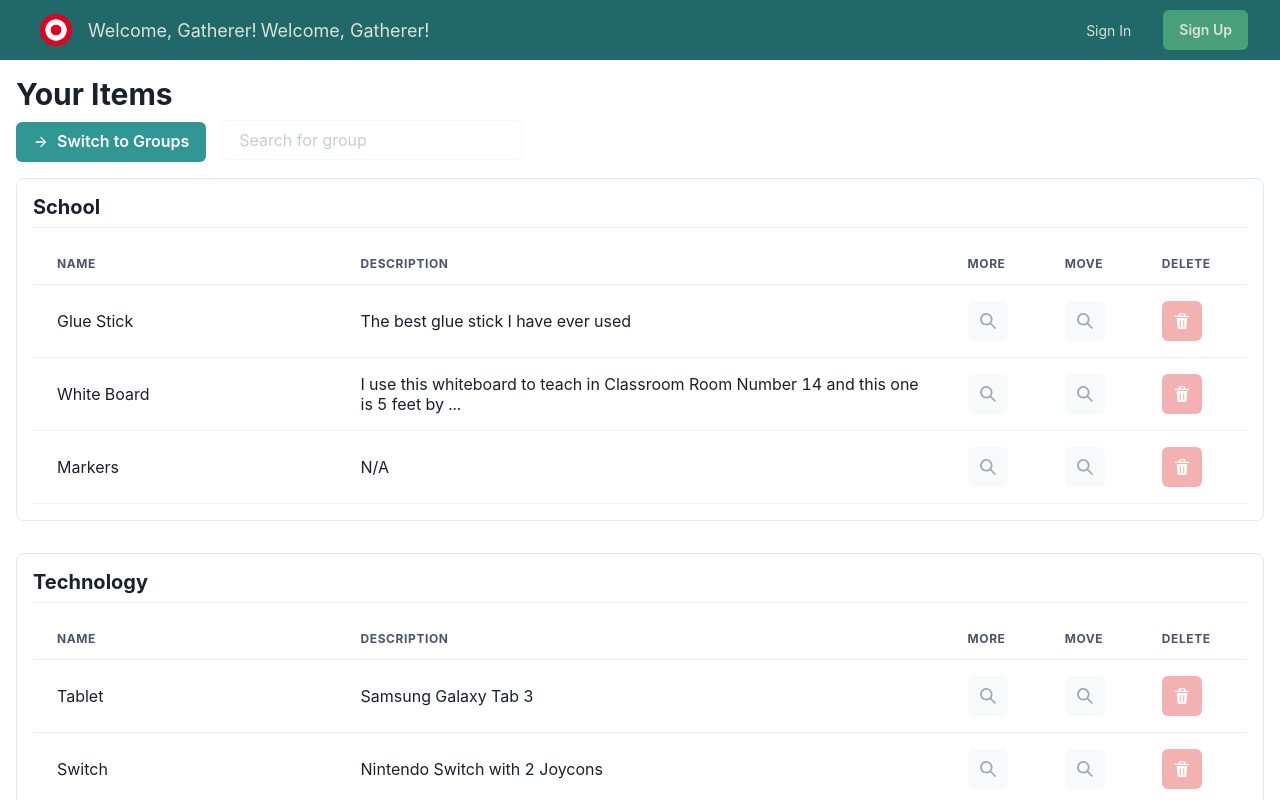
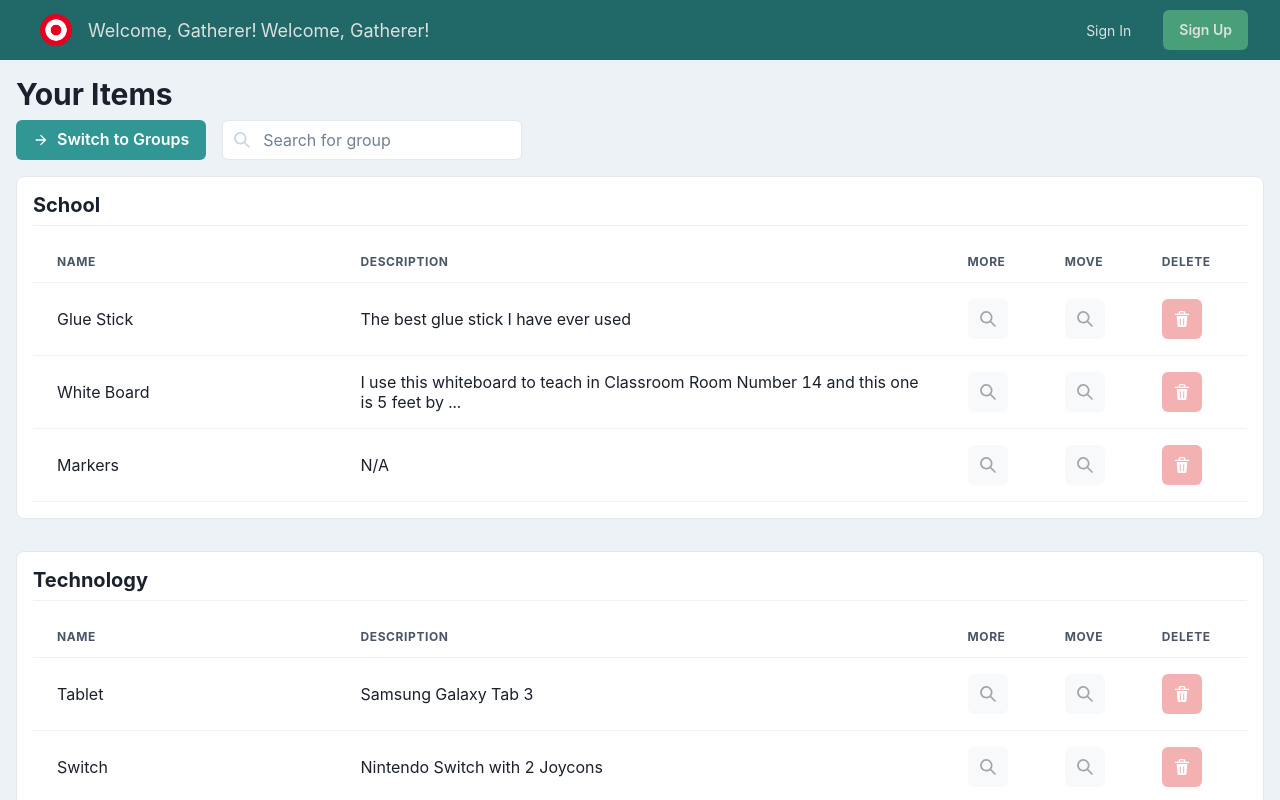
Before and after one commit to Gather307/Gather, a React (Vite) app in the folder frontend/: page /items in a window 1280 px wide. Shown: the top 800 px of the page. Built offline with nearby package versions, Linux system fonts and the light colour scheme.

Commit message:
fix: background color is uniform throughout page, made searchbar visually appealling

```diff
--- a/frontend/src/components/ItemGroup.tsx
+++ b/frontend/src/components/ItemGroup.tsx
@@ -25,7 +25,7 @@ type ItemGroupProps = {
 
 const ItemGroup: React.FC<ItemGroupProps> = ({ category, items }) => {
   return (
-    <Box p={4} borderWidth="1px" borderRadius="lg" width="full" mb={4}>
+    <Box p={4} borderWidth="1px" borderRadius="lg" width="full" mb={4} bg="white">
       <Heading as="h2" size="md">
         {category}
       </Heading>
--- a/frontend/src/pages/ItemsPage.tsx
+++ b/frontend/src/pages/ItemsPage.tsx
@@ -1,6 +1,15 @@
 import React from "react";
-import { Box, Button, Flex, Heading, Input, VStack } from "@chakra-ui/react";
-import { ArrowForwardIcon } from "@chakra-ui/icons";
+import {
+  Box,
+  Button,
+  Flex,
+  Heading,
+  Input,
+  InputGroup,
+  InputLeftElement,
+  VStack
+} from "@chakra-ui/react";
+import { ArrowForwardIcon, SearchIcon } from "@chakra-ui/icons";
 import ItemGroup from "../components/ItemGroup";
 
 // Define the types for items
@@ -35,12 +44,13 @@ const items: Items = {
 
 const ItemsPage: React.FC = () => {
   return (
-    <Box w="100vw" p={4}>
+    <Box w="100vw" p={4} bg="gray.100">
       <Flex direction="column" minH="100vh" width="full">
         <Box mb={4} width="full">
           <Heading as="h1" size="lg">
             Your Items
           </Heading>
+          <Flex mt={2} alignItems="center">
             <Button
               leftIcon={<ArrowForwardIcon />}
               colorScheme="teal"
@@ -49,12 +59,22 @@ const ItemsPage: React.FC = () => {
             >
               Switch to Groups
             </Button>
+            <InputGroup width="300px">
+              <InputLeftElement
+                pointerEvents="none"
+                children={<SearchIcon color="gray.300" />}
+              />
               <Input
                 placeholder="Search for group"
-            width="300px"
-            mt={2}
                 isDisabled
+                _disabled={{
+                  bg: "white",
+                  color: "gray.500",
+                  cursor: "not-allowed",
+                }}
               />
+            </InputGroup>
+          </Flex>
         </Box>
 
         <VStack spacing={4} flex="1" align="stretch" width="full">
```
Also changed, not shown: 1 other file (tests, documents, lock files or other folders). Lines whose indentation alone changed are shown as unchanged.
